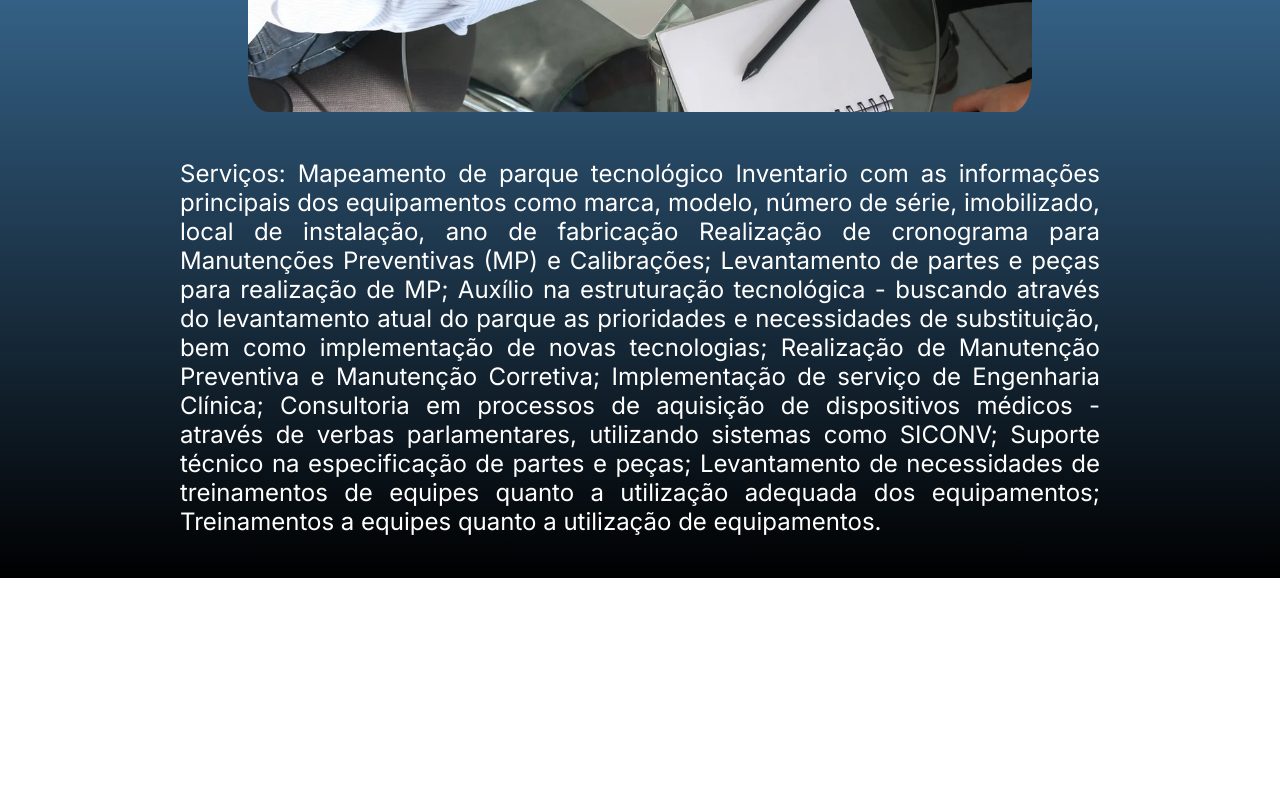
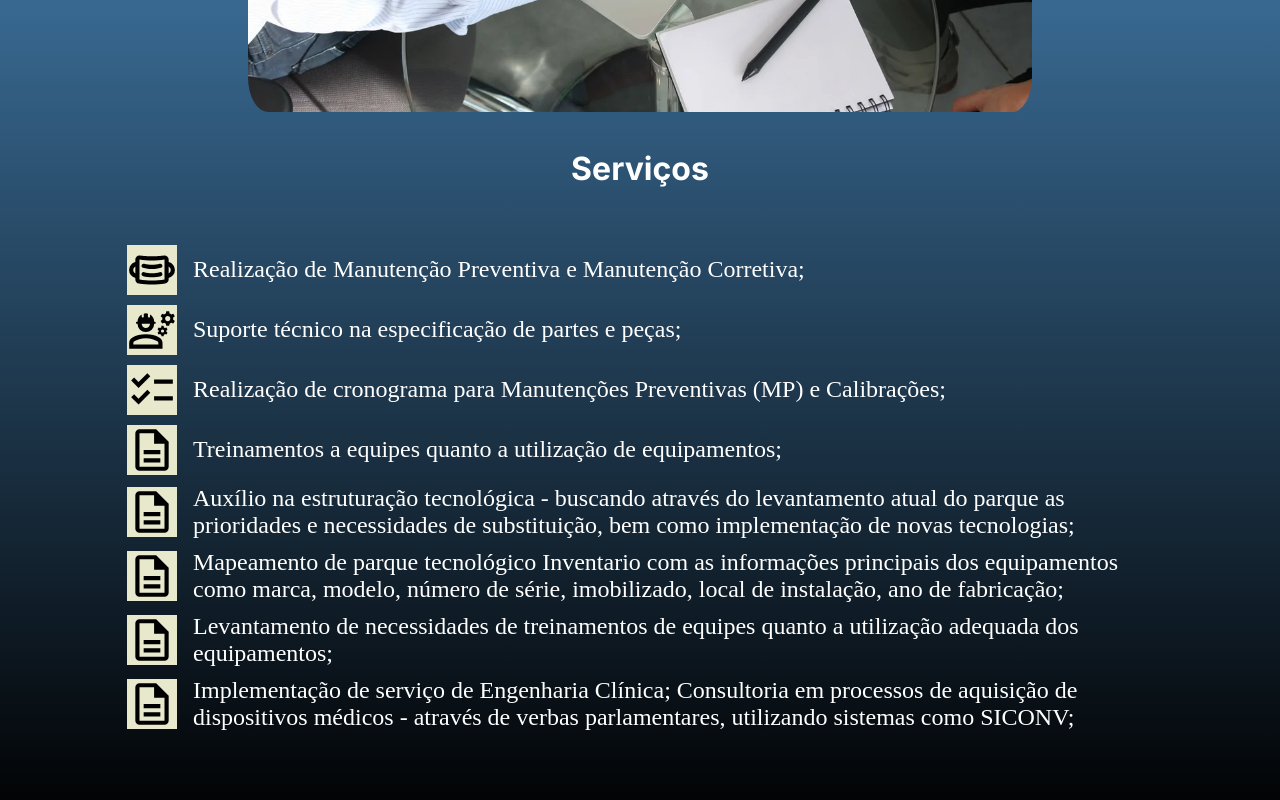
Before and after one commit to MatheusNascimento99/projeto-engevida, a Next.js app: page /service in a window 1280 px wide. Shown: the part 742-1542 px from the top of the page. Before the commit the page ends 1320 px from the top, so only its background shows below. Built offline with nearby package versions, Linux system fonts and the light colour scheme.

Commit message:
finalizado style services

```diff
--- a/src/components/MidleService/index.jsx
+++ b/src/components/MidleService/index.jsx
@@ -3,53 +3,53 @@ import Image from 'next/image'
 import ImgHService from '../../img/negocio .webp';
 import style from './style.css'
 
+import Mask from '../../img/icon/Mask.svg';
+import Desc from '../../img/icon/Description.svg';
+import Eng from '../../img/icon/Engineering.svg';
+import Chek from '../../img/icon/Checklist.svg';
+
 const MidleService = () => {
     return (
         <div className='MidleService'>
             <hr className='Hr' />
-            <Image className='MidleHome_Service_img' src={ImgHService} alt='Foto Logo' />
-            <p className='p_service'>
-
-                Serviços:
-
-                Mapeamento de parque tecnológico
-                Inventario com as informações principais dos equipamentos como marca, modelo, número de série, imobilizado, local de instalação, ano de fabricação
-
-
-                Realização de cronograma para Manutenções Preventivas (MP) e Calibrações;
-
-
-
-                Levantamento de partes e peças para realização de MP;
-
-
-
-                Auxílio na estruturação tecnológica - buscando através do levantamento atual do parque as prioridades e necessidades de substituição, bem como implementação de novas tecnologias;
-
-
-
-                Realização de Manutenção Preventiva e Manutenção Corretiva;
-
-
-
-                Implementação de serviço de Engenharia Clínica;
-
-
-
-                Consultoria em processos de aquisição de dispositivos médicos - através de verbas parlamentares, utilizando sistemas como SICONV;
-
-
-
-                Suporte técnico na especificação de partes e peças;
-
-
-
-                Levantamento de necessidades de treinamentos de equipes quanto a utilização adequada dos equipamentos;
-
-
-
-                Treinamentos a equipes quanto a utilização de equipamentos.
-            </p>
+            <Image className='MidleService_Service_img' src={ImgHService} alt='Foto Logo' />
+            <h2 className='p_service'>
+                Serviços
+            </h2>
+            <ul className='Service_list'>
+                    <li className='Service_list_item'>
+                        <Image className='icon_img' src={Mask} alt='Foto Logo' />
+                        <h4>Realização de Manutenção Preventiva e Manutenção Corretiva;</h4>
+                    </li>
+                    <li className='Service_list_item'>
+                        <Image className='icon_img' src={Eng} alt='Foto Logo' />
+                        <h4>Suporte técnico na especificação de partes e peças;</h4>
+                    </li>
+                    <li className='Service_list_item'>
+                        <Image className='icon_img' src={Chek} alt='Foto Logo' />
+                        <h4>Realização de cronograma para Manutenções Preventivas (MP) e Calibrações;</h4>
+                    </li>
+                    <li className='Service_list_item'>
+                        <Image className='icon_img' src={Desc} alt='Foto Logo' />
+                        <h4>Treinamentos a equipes quanto a utilização de equipamentos;</h4>
+                    </li>
+                    <li className='Service_list_item'>
+                        <Image className='icon_img' src={Desc} alt='Foto Logo' />
+                        <h4>Auxílio na estruturação tecnológica - buscando através do levantamento atual do parque as prioridades e necessidades de substituição, bem como implementação de novas tecnologias;</h4>
+                    </li>
+                    <li className='Service_list_item'>
+                        <Image className='icon_img' src={Desc} alt='Foto Logo' />
+                        <h4>Mapeamento de parque tecnológico Inventario com as informações principais dos equipamentos como marca, modelo, número de série, imobilizado, local de instalação, ano de fabricação;</h4>
+                    </li>
+                    <li className='Service_list_item'>
+                        <Image className='icon_img' src={Desc} alt='Foto Logo' />
+                        <h4>Levantamento de necessidades de treinamentos de equipes quanto a utilização adequada dos equipamentos;</h4>
+                    </li>
+                    <li className='Service_list_item'>
+                        <Image className='icon_img' src={Desc} alt='Foto Logo' />
+                        <h4>Implementação de serviço de Engenharia Clínica; Consultoria em processos de aquisição de dispositivos médicos - através de verbas parlamentares, utilizando sistemas como SICONV; </h4>
+                    </li>
+                </ul>
         </div>
     )
 
--- a/src/components/MidleService/style.css
+++ b/src/components/MidleService/style.css
@@ -21,7 +21,7 @@
     align-items: center;
 }
 
-.MidleHome_Service_img{
+.MidleService_Service_img{
     border-radius: 40px;
     max-width: 100%;
     width: 824px;
@@ -34,11 +34,41 @@
 .p_service{
     margin: 2rem;
     width: 60rem;
-    font-size: 1.5rem;
-    text-align: justify;
+    font-size: 2rem;
+    text-align: center;
     flex-wrap: wrap;
     max-width: 100%;
-
-    padding: 10px 20px 10px 20px;
+    color: white;
 
 }
+
+.Service_list {
+    list-style: none;
+    display: inline-block;
+    margin-top: 15px;
+    max-width: 100%;
+    flex-wrap: wrap;
+}
+
+.Service_list_item {
+    display: flex;
+    align-items: center;
+    margin: 10px 0 10px 0;
+}
+
+.Service_list_item:last-child {
+    margin-bottom: 100px;
+}
+.Service_list_item h4{
+    font-size: 1.5rem;
+    margin-left: 1rem;
+    font-weight: 400;
+    width: 60rem;
+    font-family: Raleway;
+}
+
+.icon_img {
+    width: 50px;
+    height: 50px;
+    background: rgb(232, 232, 204);
+}
```
Also changed, not shown: src/STEP.TXT.
